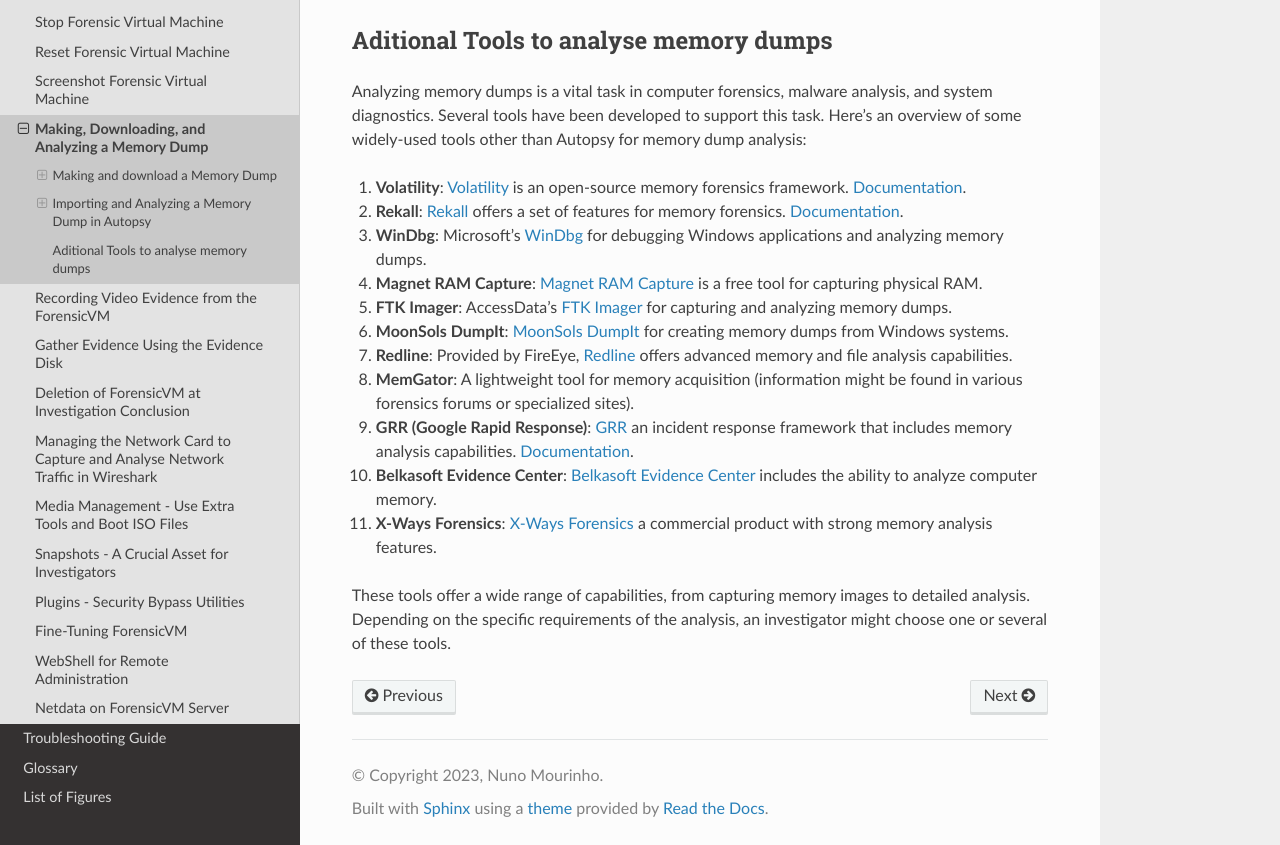
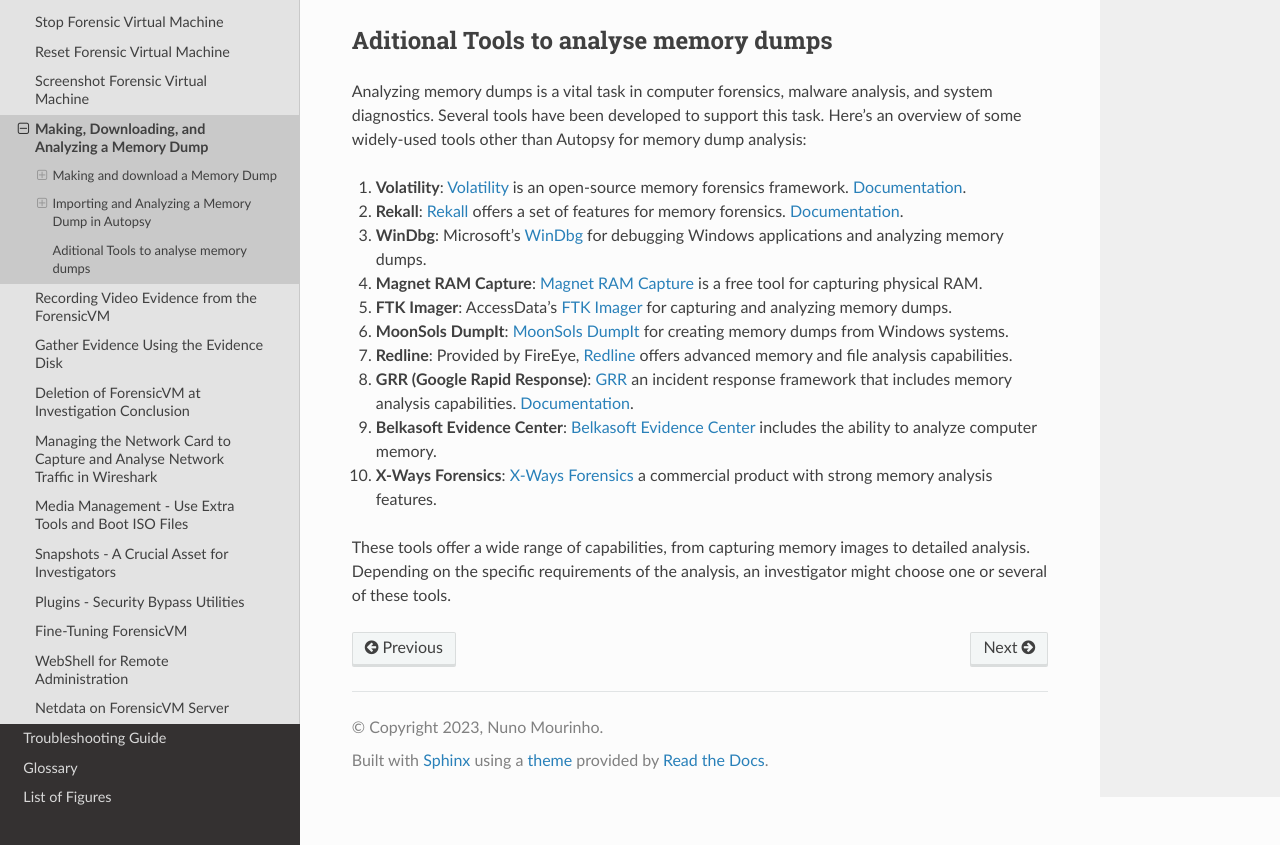
Before and after one commit to nunomourinho/forensicVmAutopsyUserManual, a Sphinx documentation site: the page built from docs/user/memory_dump_vm.rst, in a window 1280 px wide and 900 px high, scrolled down 11730 px, cut to the strip 55-900 px from the top of the window. Built offline with Sphinx 7.4.7 and the Read the Docs theme 2.0.0, drawn with Linux system fonts in a browser that asks for light colours; pages that are not in the unit, such as notebooks, are missing from menus.

Commit message:
Update memory_dump_vm.rst

```diff
--- a/docs/user/memory_dump_vm.rst
+++ b/docs/user/memory_dump_vm.rst
@@ -249,12 +249,10 @@
 
 7. **Redline**: Provided by FireEye, `Redline <https://fireeye.market/apps?query=memory>`_ offers advanced memory and file analysis capabilities.
 
-8. **MemGator**: A lightweight tool for memory acquisition (information might be found in various forensics forums or specialized sites).
+8. **GRR (Google Rapid Response)**: `GRR <https://github.com/google/grr>`_ an incident response framework that includes memory analysis capabilities. `Documentation <https://grr-doc.readthedocs.io/en/latest/>`_.
 
-9. **GRR (Google Rapid Response)**: `GRR <https://github.com/google/grr>`_ an incident response framework that includes memory analysis capabilities. `Documentation <https://grr-doc.readthedocs.io/en/latest/>`_.
+9. **Belkasoft Evidence Center**: `Belkasoft Evidence Center <https://belkasoft.com/x>`_ includes the ability to analyze computer memory.
 
-10. **Belkasoft Evidence Center**: `Belkasoft Evidence Center <https://belkasoft.com/x>`_ includes the ability to analyze computer memory.
-
-11. **X-Ways Forensics**: `X-Ways Forensics <https://www.x-ways.net/forensics/index-m.html>`_ a commercial product with strong memory analysis features.
+10. **X-Ways Forensics**: `X-Ways Forensics <https://www.x-ways.net/forensics/index-m.html>`_ a commercial product with strong memory analysis features.
 
 These tools offer a wide range of capabilities, from capturing memory images to detailed analysis. Depending on the specific requirements of the analysis, an investigator might choose one or several of these tools.
```
